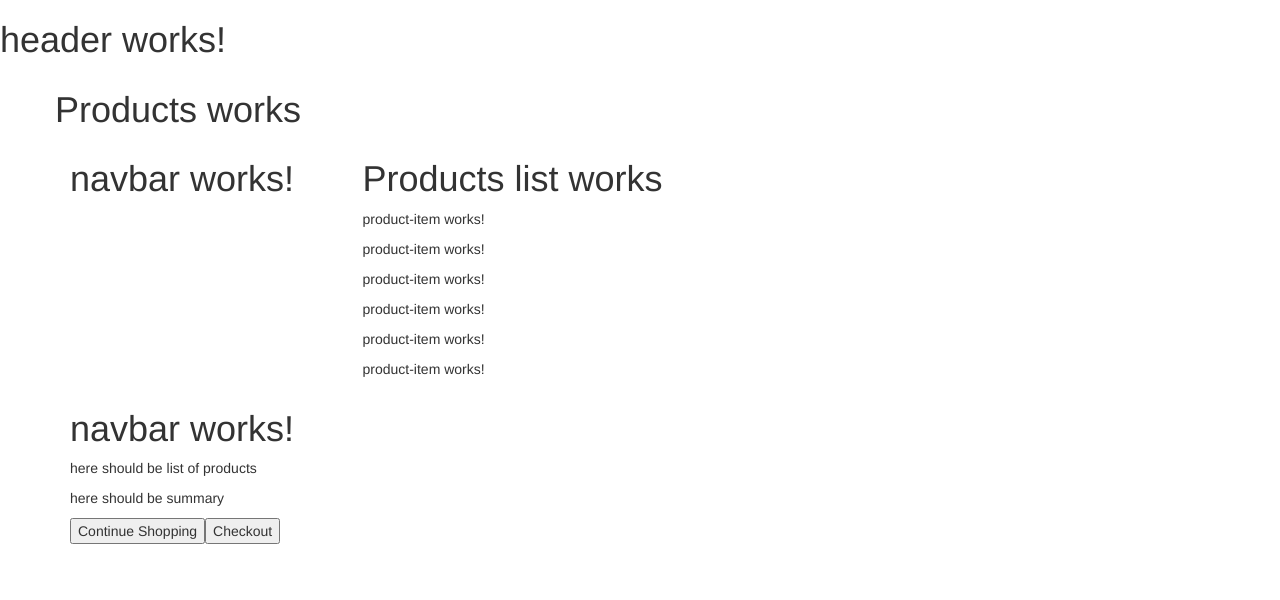
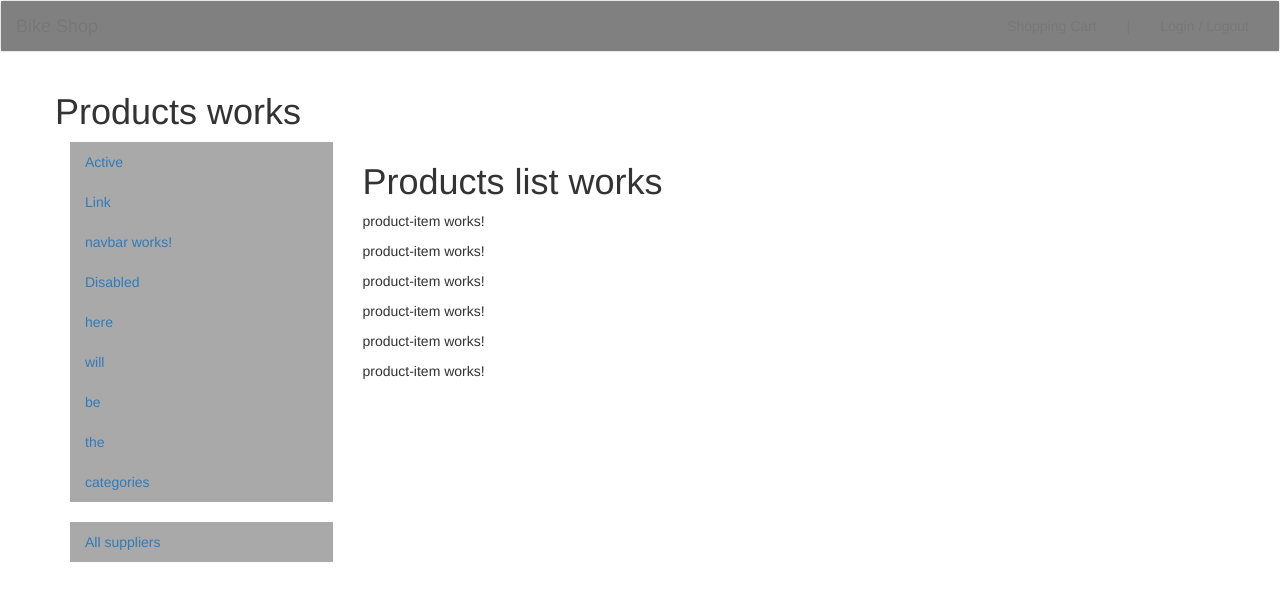
Before and after one commit to ArekSzreiber/CC-Shop-Frontend, an Angular app: page / in a window 1280 px wide. Shown: the top 600 px of the page. Built offline with nearby package versions, Linux system fonts and the light colour scheme.

Commit message:
adding navigation bar

```diff
--- a/src/app/header/header.component.css
+++ b/src/app/header/header.component.css
@@ -0,0 +1,3 @@
+div {
+  background-color: gray;
+}
--- a/src/app/header/header.component.html
+++ b/src/app/header/header.component.html
@@ -1 +1,15 @@
-<h1>header works!</h1>
+<nav class="navbar navbar-default">
+  <div class="container-fluid">
+    <div class="navbar-header">
+      <a href="#" class="navbar-brand">Bike Shop</a>
+    </div>
+
+    <div class="collapse navbar-collapse">
+      <ul class="nav navbar-nav navbar-right">
+        <li><a style="cursor: pointer">Shopping Cart</a></li>
+        <li><a>|</a></li>
+        <li><a style="cursor: pointer">Login / Logout</a></li>
+      </ul>
+    </div>
+  </div>
+</nav>
--- a/src/app/navbar/navbar.component.css
+++ b/src/app/navbar/navbar.component.css
@@ -0,0 +1,3 @@
+ul {
+  background-color: darkgray;
+}
--- a/src/app/navbar/navbar.component.html
+++ b/src/app/navbar/navbar.component.html
@@ -1 +1,27 @@
-<h1>navbar works!</h1>
+<ul class="nav flex-column">
+  <li class="nav-item">
+    <a class="nav-link active" href="#">Active</a>
+  </li>
+  <li class="nav-item">
+    <a class="nav-link" href="#">Link</a>
+  </li>
+  <li class="nav-item">
+    <a class="nav-link" href="#">navbar works!</a>
+  </li>
+  <li class="nav-item">
+    <a class="nav-link disabled" href="#">Disabled</a>
+  </li>
+  <li class="nav-item">
+    <a class="nav-link" href="#">here</a>
+    <a class="nav-link" href="#">will</a>
+    <a class="nav-link" href="#">be</a>
+    <a class="nav-link" href="#">the</a>
+    <a class="nav-link" href="#">categories</a>
+  </li>
+</ul>
+<br>
+<ul class="nav flex-column">
+  <li class="nav-item">
+    <a class="nav-link" href="#">All suppliers</a>
+  </li>
+</ul>
--- a/src/app/shopping-cart/shopping-cart.component.html
+++ b/src/app/shopping-cart/shopping-cart.component.html
@@ -1,5 +1,5 @@
-<app-navbar></app-navbar>
-<p>here should be list of products</p>
-<p>here should be summary</p>
-<button>Continue Shopping</button>
-<button>Checkout</button>
+<!--<app-navbar></app-navbar>-->
+<!--<p>here should be list of products</p>-->
+<!--<p>here should be summary</p>-->
+<!--<button>Continue Shopping</button>-->
+<!--<button>Checkout</button>-->
```
